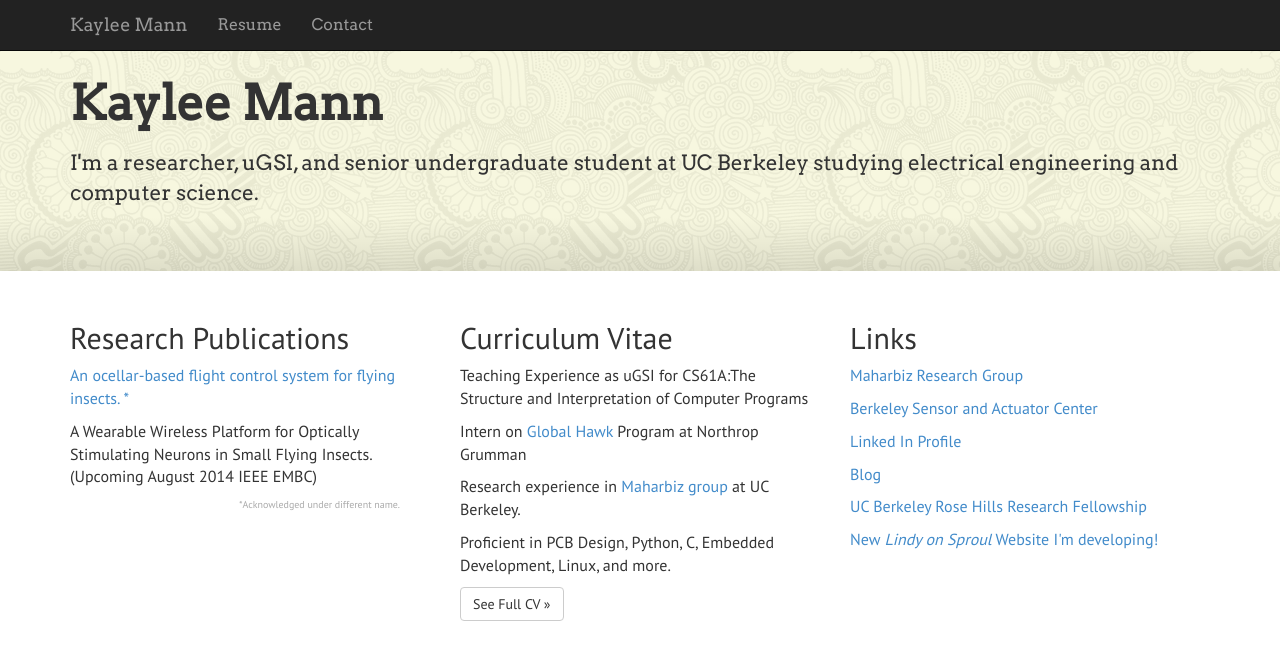
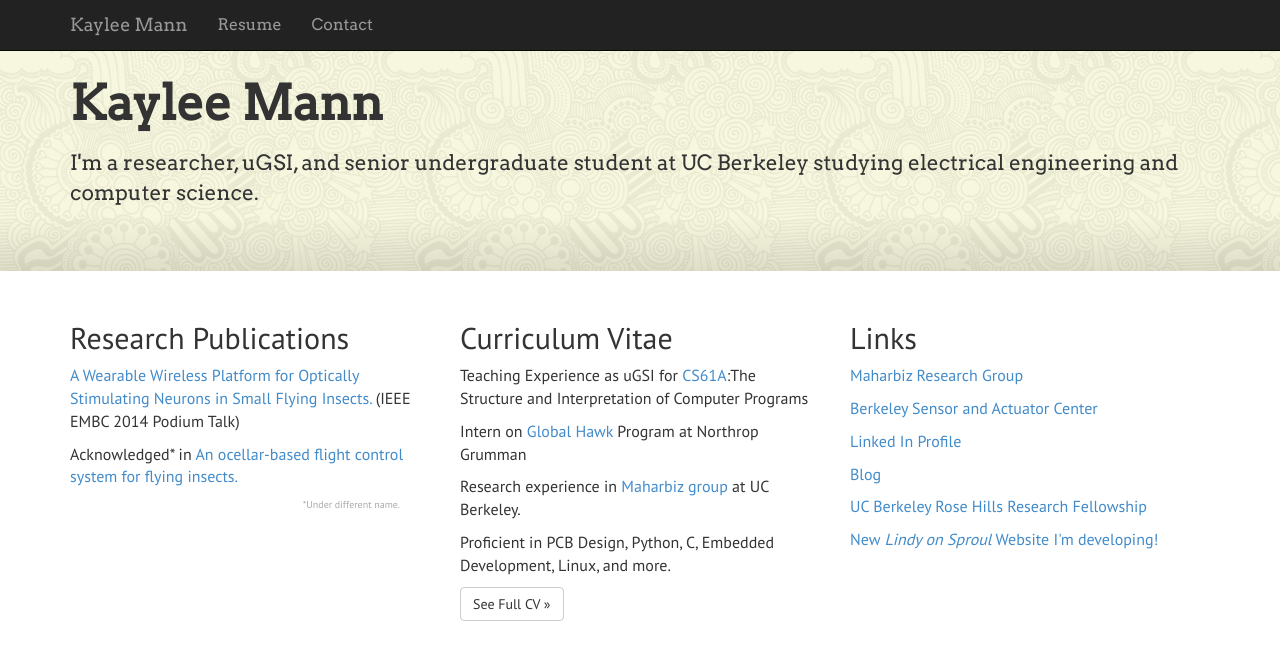
Before and after one commit to kayleema/kayleema.github.io, a Jekyll site: the page built from index.html, in a window 1280 px wide and 1005 px high, cut to the strip 0-648 px from the top of the window. Built offline with Jekyll 4.4.1, drawn with Linux system fonts in a browser that asks for light colours; nearby versions of some CDN libraries.

Commit message:
update resume

```diff
--- a/index.html
+++ b/index.html
@@ -19,13 +19,13 @@ title: Home
 <div class="row">
   <div class="col-md-4">
     <h2>Research Publications</h2>
-    <p><a href="http://embc.embs.org/files/2013/2664_FI.pdf">An ocellar-based flight control system for flying insects. <super>*</super></a></p>
-    <p>A Wearable Wireless Platform for Optically Stimulating Neurons in Small Flying Insects. (Upcoming August 2014 IEEE EMBC)</p>
-    <p style="font-size:10px;float:right;margin-right:30px;color:#aaa;"><super>*</super>Acknowledged under different name.</p>
+    <p><a href="http://emb.citengine.com/event/embc-2014/paper-details?pdID=775">A Wearable Wireless Platform for Optically Stimulating Neurons in Small Flying Insects.</a> (IEEE EMBC 2014 Podium Talk)</p>
+    <p>Acknowledged<super>*</super> in <a href="http://embc.embs.org/files/2013/2664_FI.pdf">An ocellar-based flight control system for flying insects.</a></p>
+    <p style="font-size:10px;float:right;margin-right:30px;color:#aaa;"><super>*</super>Under different name.</p>
   </div>
   <div class="col-md-4">
     <h2>Curriculum Vitae</h2>
-    <p>Teaching Experience as uGSI for CS61A:The Structure and Interpretation of Computer Programs</p>
+    <p>Teaching Experience as uGSI for <a href="http://www-inst.eecs.berkeley.edu/~cs61a">CS61A</a>:The Structure and Interpretation of Computer Programs</p>
     <p>Intern on <a href="http://en.wikipedia.org/wiki/Northrop_Grumman_RQ-4_Global_Hawk">Global Hawk</a> Program at Northrop Grumman</p>
     <p>Research experience in <a href="http://maharbizgroup.wordpress.com/">Maharbiz group</a> at UC Berkeley.</p>
     <p>Proficient in PCB Design, Python, C, Embedded Development, Linux, and more.</p>
```
